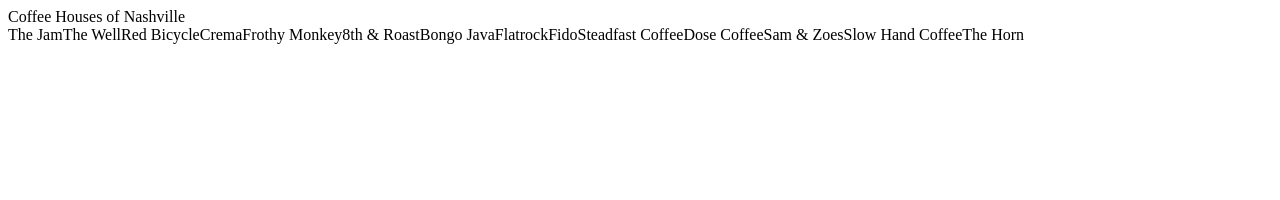
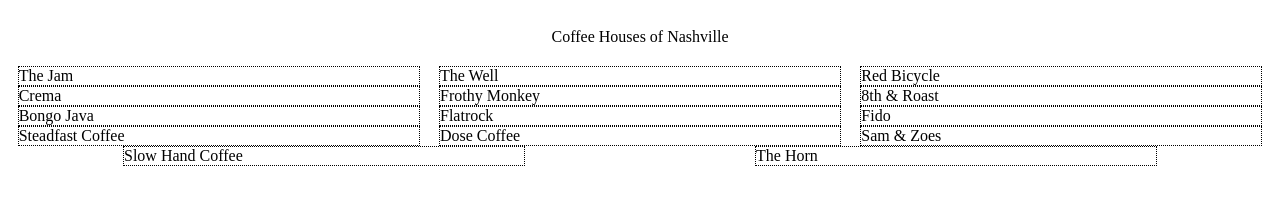
Before and after one commit to castlesmadeofcode/flexbox-basics, a plain HTML site: page index.html in a window 1280 px wide. Drawn offline with Linux system fonts and the light colour scheme.

Commit message:
added necessary CSS to reach MVP

```diff
--- a/styles.css
+++ b/styles.css
@@ -1,11 +1,20 @@
 /* The learning objective for this practice exercise is to use display:flex on two elements,
  and then add additional CSS properties to achieve a desired layout. */
 
- .pageHeader {
-    display: flex;
+  .pageHeader {
+    display:flex;
+    justify-content: center;
+    padding: 20px;
   }
 
   .list {
     display: flex;
-    flex-direction: row;
+    flex-flow: row wrap;
+    align-content: space-around;
+    justify-content: space-around;
   }
+
+  .shop {
+    border: 1px dotted black;
+    width: 400PX;
+  }
```
